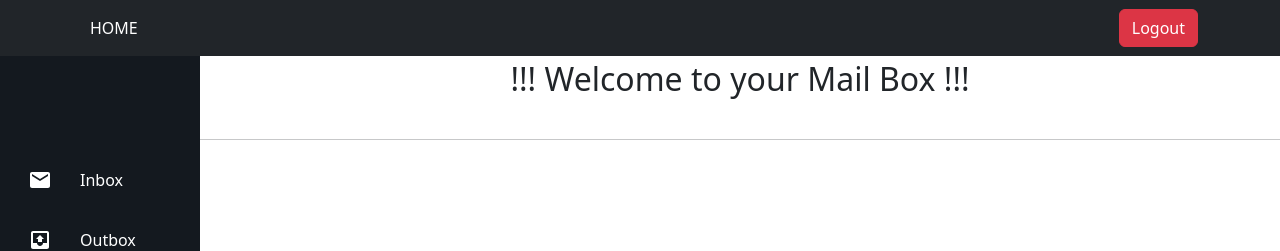
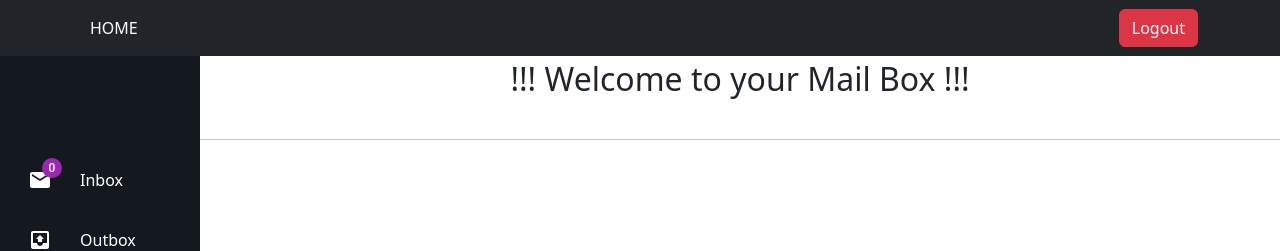
Before and after one commit to aknair95/Project-11-Mail-box-client, a React (Create React App) app: page / in a window 1280 px wide. Shown: the top 251 px of the page. Built offline with nearby package versions, Linux system fonts and the light colour scheme; no server answers; sample sign-in values are in the browser's storage.

Commit message:
extra feature unread msg badge added

```diff
--- a/src/components/sideBar.js
+++ b/src/components/sideBar.js
@@ -2,13 +2,29 @@ import classes from "./sidebar.module.css";
 import MailIcon from '@mui/icons-material/Mail';
 import OutboxIcon from '@mui/icons-material/Outbox';
 import CreateIcon from '@mui/icons-material/Create';
+import Badge from '@mui/material/Badge';
+import { useSelector } from "react-redux";
 
 const Sidebar=() =>{
+    const allmails=useSelector((state) => state.mailDetails.allMails);
+    const userEmail=localStorage.getItem("email");
+    const token=localStorage.getItem("token");
+
+    let receivedMails=allmails.filter((mail) =>{
+        return mail.receiver===userEmail;
+    });
+
+    const unreadCount=receivedMails.reduce((count,mail) =>{
+        if(mail.read===false){
+            count++;
+        }
+        return count;
+    },0);
 
     const sideBarData=[
         {
             title:" Inbox",
-            icon: <MailIcon/>,
+            icon: <Badge color="secondary" badgeContent={unreadCount} showZero invisible={token===null}><MailIcon/></Badge>  ,
             path: "/inbox"
         },
         {
```
